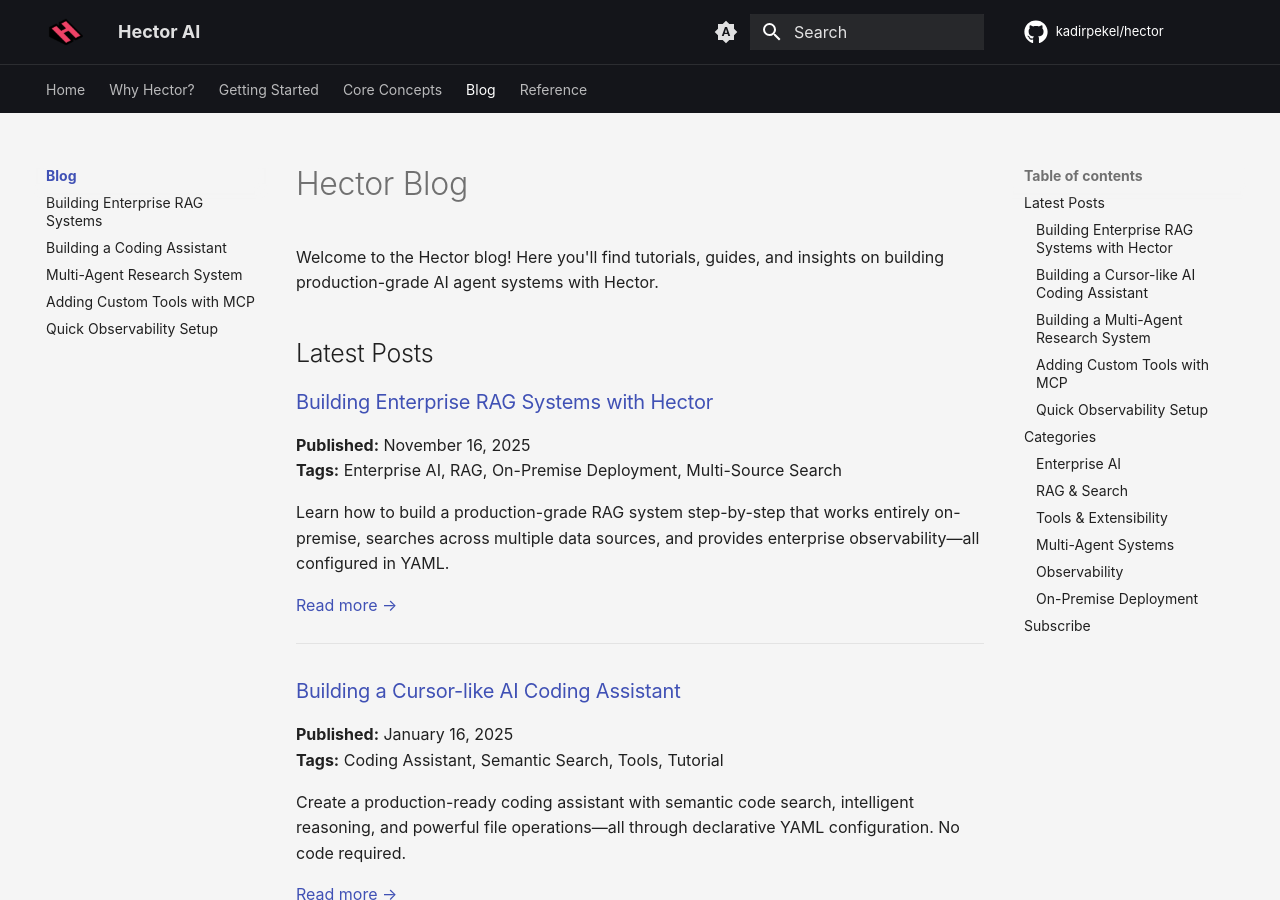
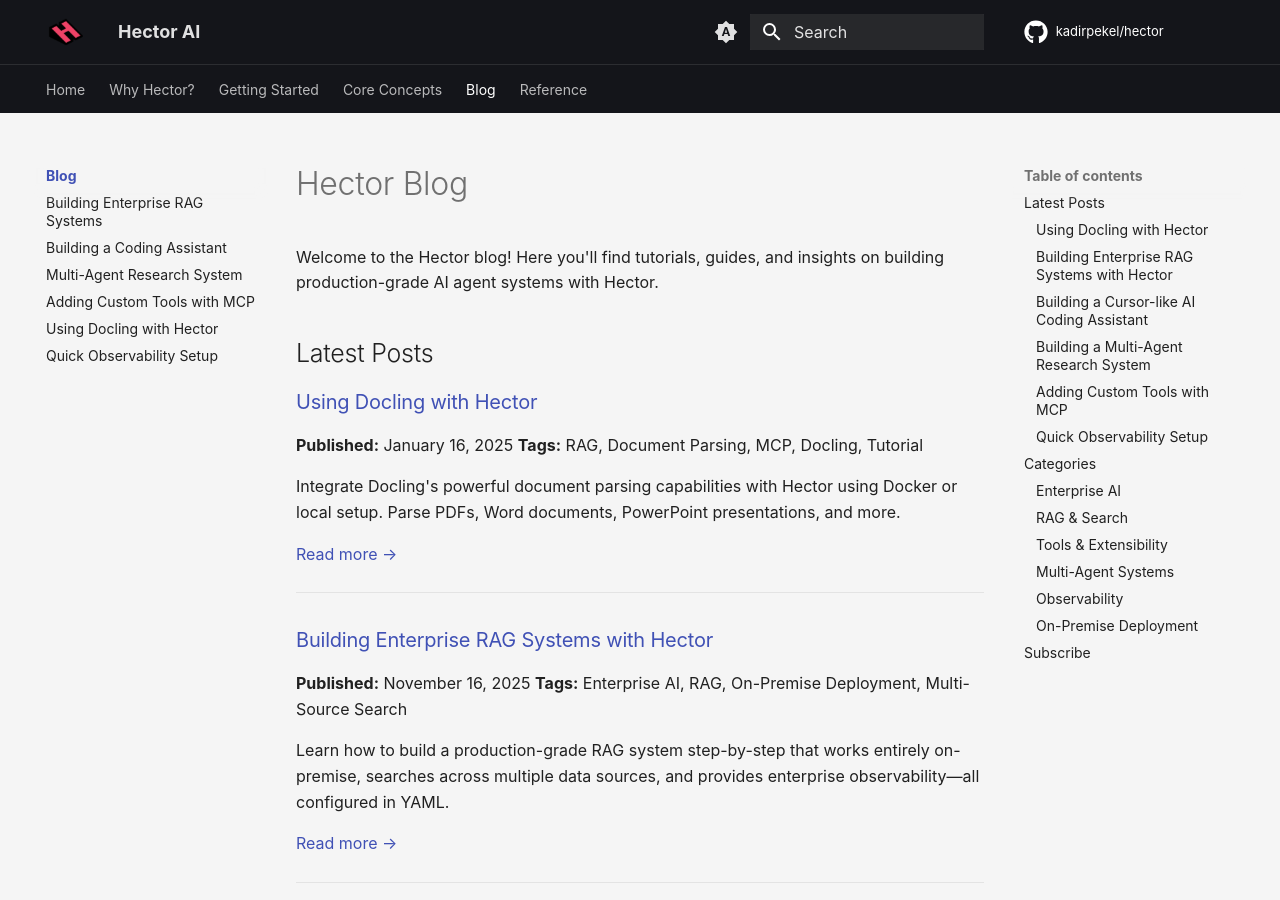
Before and after one commit to kadirpekel/hector, an MkDocs documentation site: the page built from docs/blog/index.md, in a window 1280 px wide and 900 px high. Built offline with MkDocs 1.6.1 and Material for MkDocs 9.7.7, drawn with Linux system fonts in a browser that asks for light colours; comment, search, counter and statistics services are not loaded; some of the changed text lies outside the part shown.

Commit message:
docling blog post navigation

```diff
--- a/docs/blog/index.md
+++ b/docs/blog/index.md
@@ -8,6 +8,17 @@ description: Tutorials, guides, and insights on building production-grade AI age
 Welcome to the Hector blog! Here you'll find tutorials, guides, and insights on building production-grade AI agent systems with Hector.
 
 ## Latest Posts
+
+### [Using Docling with Hector](posts/using-docling-with-hector.md)
+
+**Published:** January 16, 2025
+**Tags:** RAG, Document Parsing, MCP, Docling, Tutorial
+
+Integrate Docling's powerful document parsing capabilities with Hector using Docker or local setup. Parse PDFs, Word documents, PowerPoint presentations, and more.
+
+[Read more →](posts/using-docling-with-hector.md)
+
+---
 
 ### [Building Enterprise RAG Systems with Hector](posts/building-enterprise-rag-systems.md)
 
@@ -73,10 +84,12 @@ Enable monitoring and tracing in development with a single flag - no config file
 ### RAG & Search
 - [Building Enterprise RAG Systems](posts/building-enterprise-rag-systems.md)
 - [Building a Cursor-like AI Coding Assistant](posts/building-a-coding-assistant.md)
+- [Using Docling with Hector](posts/using-docling-with-hector.md)
 
 ### Tools & Extensibility
 - [Building a Cursor-like AI Coding Assistant](posts/building-a-coding-assistant.md)
 - [Adding Custom Tools with MCP](posts/adding-custom-tools-with-mcp.md)
+- [Using Docling with Hector](posts/using-docling-with-hector.md)
 
 ### Multi-Agent Systems
 - [Building a Multi-Agent Research System](posts/building-a-multi-agent-research-system.md)
--- a/mkdocs.yml
+++ b/mkdocs.yml
@@ -92,6 +92,7 @@ nav:
     - Building a Coding Assistant: blog/posts/building-a-coding-assistant.md
     - Multi-Agent Research System: blog/posts/building-a-multi-agent-research-system.md
     - Adding Custom Tools with MCP: blog/posts/adding-custom-tools-with-mcp.md
+    - Using Docling with Hector: blog/posts/using-docling-with-hector.md
     - Quick Observability Setup: blog/posts/quick-observability-setup.md
   - Reference:
     - CLI Reference: reference/cli.md
```
